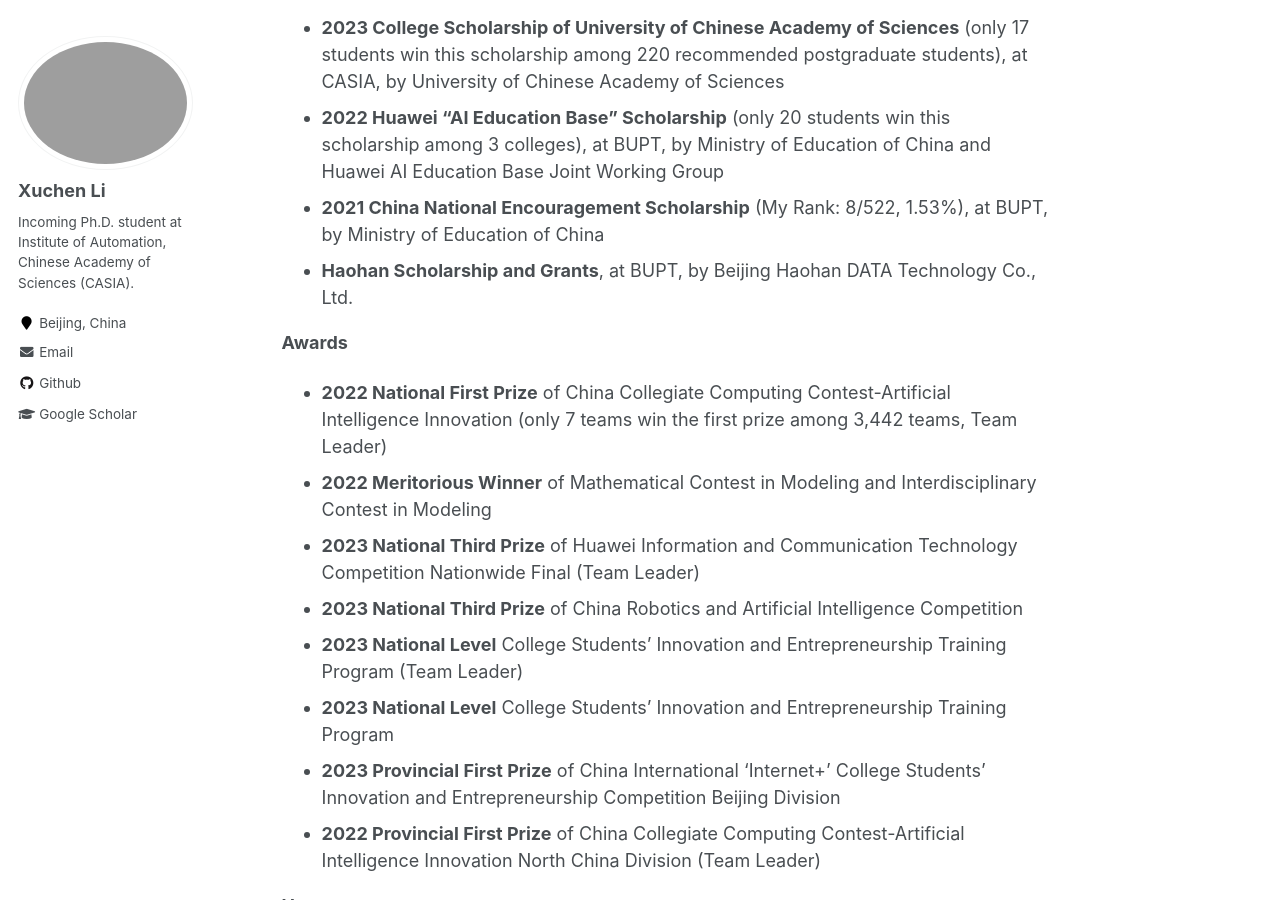
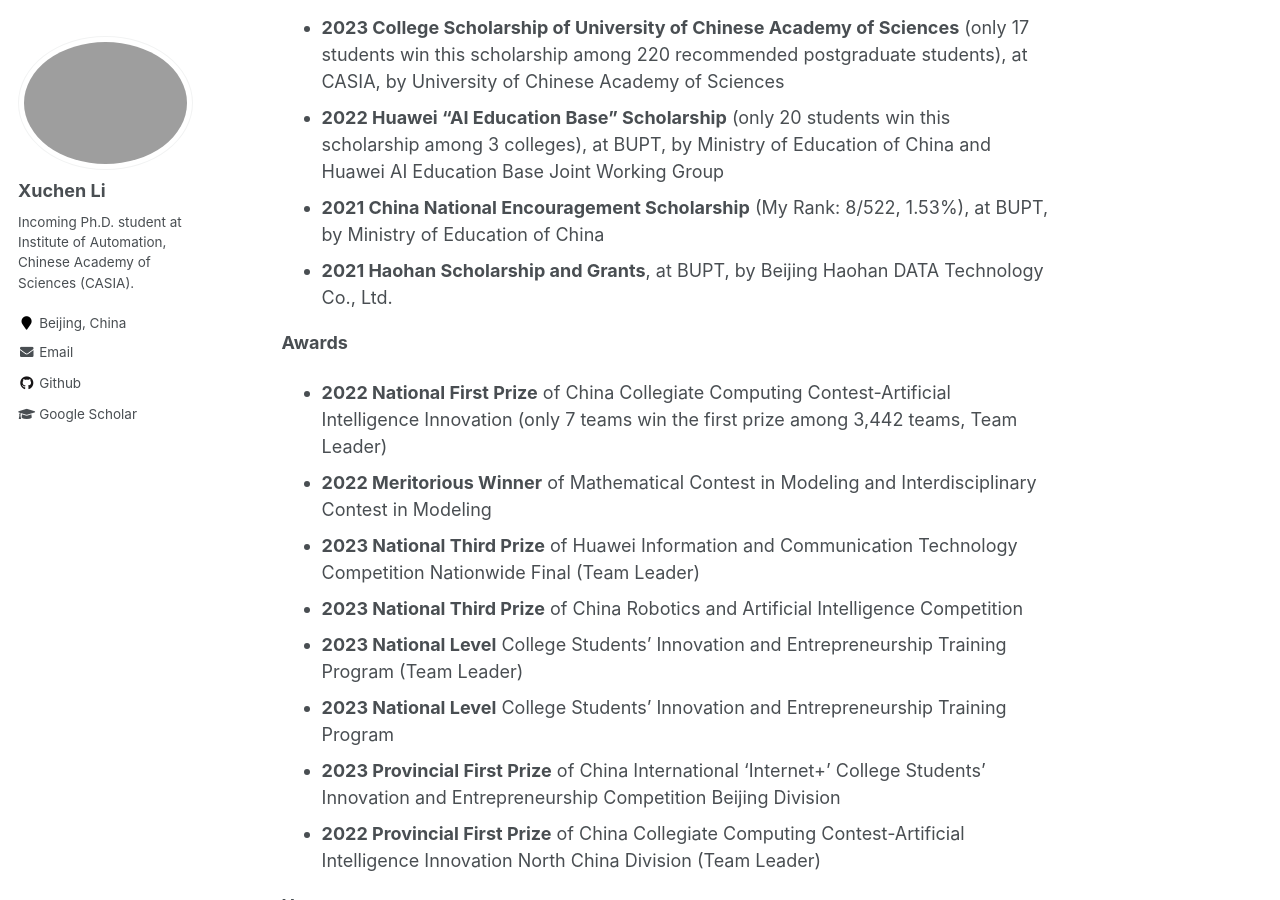
Before and after one commit to Xuchen-Li/Xuchen-Li.github.io, a Jekyll site: the page built from _pages/about.md, in a window 1280 px wide and 900 px high, scrolled down 2357 px. Built offline with Jekyll 4.4.1, drawn with Linux system fonts in a browser that asks for light colours.

Commit message:
更新 about.md

```diff
--- a/_pages/about.md
+++ b/_pages/about.md
@@ -72,7 +72,7 @@ Awards & Honors
 * **2023 College Scholarship of University of Chinese Academy of Sciences** (only 17 students win this scholarship among 220 recommended postgraduate students), at CASIA, by University of Chinese Academy of Sciences
 * **2022 Huawei "AI Education Base" Scholarship** (only 20 students win this scholarship among 3 colleges), at BUPT, by Ministry of Education of China and Huawei AI Education Base Joint Working Group
 * **2021 China National Encouragement Scholarship** (My Rank: 8/522, 1.53%), at BUPT, by Ministry of Education of China
-* **Haohan Scholarship and Grants**, at BUPT, by Beijing Haohan DATA Technology Co., Ltd.
+* **2021 Haohan Scholarship and Grants**, at BUPT, by Beijing Haohan DATA Technology Co., Ltd.
 
 **Awards**
 * **2022 National First Prize** of China Collegiate Computing Contest-Artificial Intelligence Innovation (only 7 teams win the first prize among 3,442 teams, Team Leader)
```
